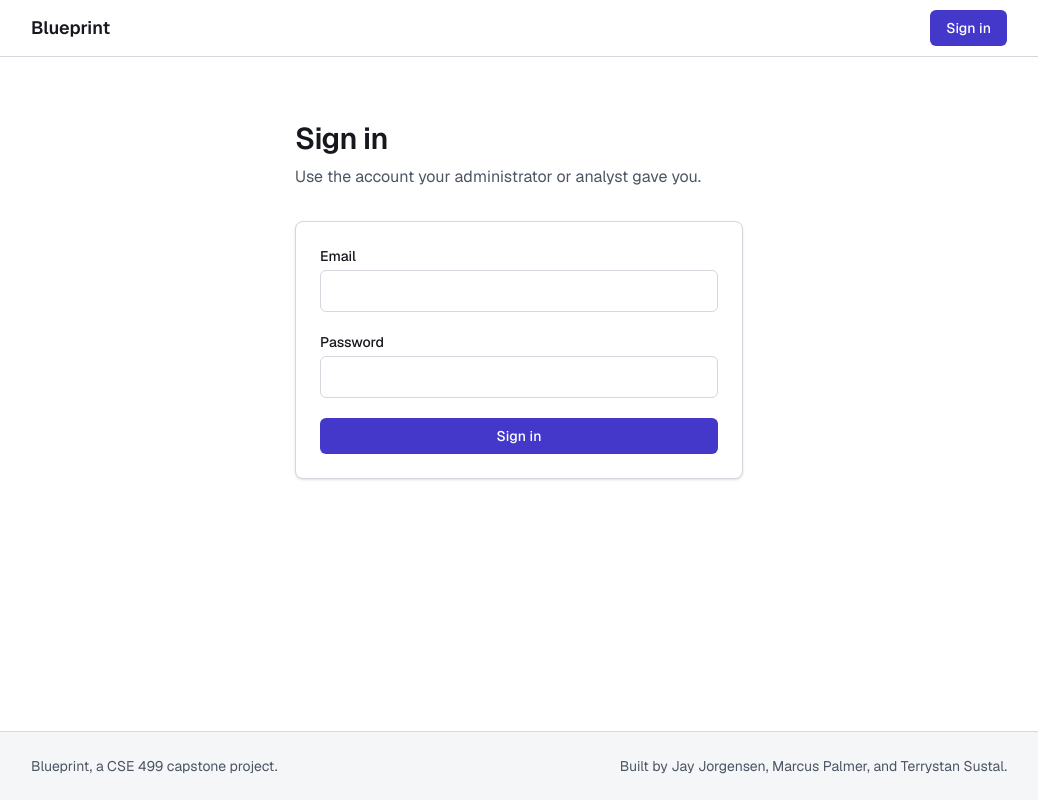
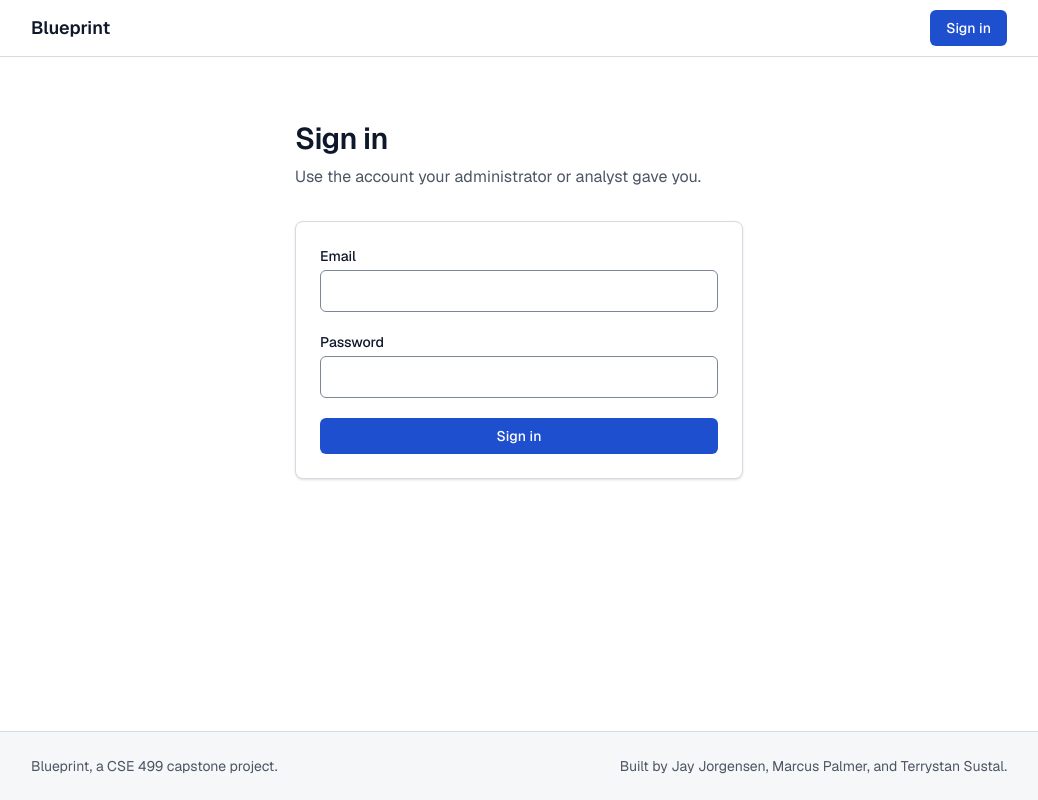
Before and after one commit to jkjorgie/blueprint, a Next.js app: page /sign-in in a window 1280 px wide. Shown: the whole page, without its empty margins (121-1159 px from the left). Built offline with nearby package versions, Linux system fonts and the light colour scheme; no server answers.

Commit message:
color palette pass

```diff
--- a/src/app/account/change-password-form.tsx
+++ b/src/app/account/change-password-form.tsx
@@ -37,7 +37,7 @@ export function ChangePasswordForm() {
         <p
           id="change-password-success"
           role="status"
-          className="rounded-md bg-brand-50 p-3 text-sm font-medium text-brand-800"
+          className="notice notice-info font-medium"
         >
           Your password has been changed.
         </p>
--- a/src/app/apps/[appId]/edit/page.tsx
+++ b/src/app/apps/[appId]/edit/page.tsx
@@ -115,7 +115,7 @@ export default async function EditApplicationPage({ params, searchParams }: Prop
       </div>
 
       {status && (
-        <p role="status" className="mt-6 rounded-md bg-brand-50 p-3 text-sm text-brand-800">
+        <p role="status" className={`notice mt-6 ${flags.blocked ? "notice-warning" : "notice-info"}`}>
           {status}
         </p>
       )}
--- a/src/app/apps/[appId]/page.tsx
+++ b/src/app/apps/[appId]/page.tsx
@@ -56,7 +56,7 @@ export default async function AppPage({ params, searchParams }: Props) {
       </div>
 
       {saved === "1" && (
-        <p role="status" className="mt-6 rounded-md bg-brand-50 p-3 text-sm text-brand-800">
+        <p role="status" className="notice notice-info mt-6">
           Your response was saved.{" "}
           <Link href={responsesHref} className="font-medium underline">
             View responses
--- a/src/app/dashboard/page.tsx
+++ b/src/app/dashboard/page.tsx
@@ -25,7 +25,7 @@ export default async function DashboardPage({ searchParams }: Props) {
         You are signed in as <strong className="text-ink">{roleLabels[user.role]}</strong>.
       </p>
       {status && (
-        <p role="status" className="mt-6 rounded-md bg-brand-50 p-3 text-sm text-brand-800">
+        <p role="status" className="notice notice-info mt-6">
           {status}
         </p>
       )}
--- a/src/app/globals.css
+++ b/src/app/globals.css
@@ -9,21 +9,26 @@
   --font-sans: var(--font-geist-sans), ui-sans-serif, system-ui, sans-serif;
   --font-mono: var(--font-geist-mono), ui-monospace, SFMono-Regular, monospace;
 
-  --color-brand-50: #eef2ff;
-  --color-brand-100: #e0e7ff;
-  --color-brand-600: #4f46e5;
-  --color-brand-700: #4338ca; /* 8.5:1 on white */
-  --color-brand-800: #3730a3;
+  /* Blueprint blue on slate neutrals. Ratios are against --color-surface. */
+  --color-brand-50: #eef3fd;
+  --color-brand-100: #dbe5fb;
+  --color-brand-600: #2a5fe0;
+  --color-brand-700: #1e4fcf; /* 6.8:1 as text; 6.8:1 with white text on it */
+  --color-brand-800: #183f9f; /* 9.3:1 with white text on it */
+  --color-brand-900: #122c6e; /* 11.7:1 on brand-50 */
 
   --color-surface: #ffffff;
-  --color-surface-muted: #f5f6f8;
-  --color-ink: #16181d;
-  --color-ink-muted: #4b5563; /* 7.5:1 on white */
-  --color-line: #d4d7de;
-  --color-danger: #b42318; /* 6.4:1 on white */
+  --color-surface-muted: #f6f7f9;
+  --color-ink: #0f172a; /* 17.9:1 */
+  --color-ink-muted: #4b5563; /* 7.6:1, 7.1:1 on surface-muted */
+  --color-line: #d6dae2; /* decorative dividers only */
+  --color-input-border: #7c8696; /* 3.7:1, meets the 3:1 control boundary rule */
+  --color-danger: #b42318; /* 6.6:1 */
   --color-danger-soft: #fef3f2;
-  --color-success: #067647;
-  --color-focus: #1d4ed8;
+  --color-success: #0b7a4b; /* 5.4:1 */
+  --color-warning: #a15c07; /* 5.2:1 */
+  --color-warning-soft: #fdf4e7;
+  --color-focus: #1e4fcf; /* 6.8:1, well over the 3:1 focus indicator rule */
 }
 
 @layer base {
@@ -74,6 +79,18 @@
     @apply bg-danger text-white hover:bg-[#8f1c13];
   }
 
+  .notice {
+    @apply rounded-md p-3 text-sm;
+  }
+
+  .notice-info {
+    @apply bg-brand-50 text-brand-900;
+  }
+
+  .notice-warning {
+    @apply bg-warning-soft text-warning;
+  }
+
   .nav-link {
     @apply text-sm font-medium text-ink-muted hover:text-ink;
   }
@@ -83,7 +100,7 @@
   }
 
   .input {
-    @apply block w-full rounded-md border border-line bg-surface px-3 py-2 text-ink placeholder:text-ink-muted aria-[invalid=true]:border-danger;
+    @apply block w-full rounded-md border border-input-border bg-surface px-3 py-2 text-ink placeholder:text-ink-muted aria-[invalid=true]:border-danger;
   }
 
   .field-hint {
--- a/src/app/sign-in/sign-in-form.tsx
+++ b/src/app/sign-in/sign-in-form.tsx
@@ -1,12 +1,16 @@
 "use client";
 
-import { useActionState } from "react";
+import { useActionState, useState } from "react";
 import { signInAction, type SignInState } from "@/app/actions/auth";
 
 const initialState: SignInState = {};
 
 export function SignInForm({ callbackUrl }: { callbackUrl: string }) {
   const [state, formAction, pending] = useActionState(signInAction, initialState);
+  // Controlled so the address survives a wrong-password attempt. React resets
+  // the form after the action runs; the password clearing is fine, the email
+  // clearing is not.
+  const [email, setEmail] = useState("");
   const errorId = state.error ? "sign-in-error" : undefined;
 
   return (
@@ -23,7 +27,16 @@ export function SignInForm({ callbackUrl }: { callbackUrl: string }) {
         <label htmlFor="email" className="label">
           Email
         </label>
-        <input id="email" name="email" type="email" autoComplete="email" required className="input" />
+        <input
+          id="email"
+          name="email"
+          type="email"
+          autoComplete="email"
+          required
+          value={email}
+          onChange={(e) => setEmail(e.target.value)}
+          className="input"
+        />
       </div>
 
       <div>
--- a/src/components/schema-form/schema-form.tsx
+++ b/src/components/schema-form/schema-form.tsx
@@ -176,7 +176,7 @@ function SchemaField({ field, id, error, value, onChange }: FieldProps) {
           type="checkbox"
           checked={value === true}
           onChange={(e) => onChange(e.target.checked)}
-          className="size-4 rounded border-line"
+          className="size-4 rounded border-input-border"
         />
       );
       break;
```
